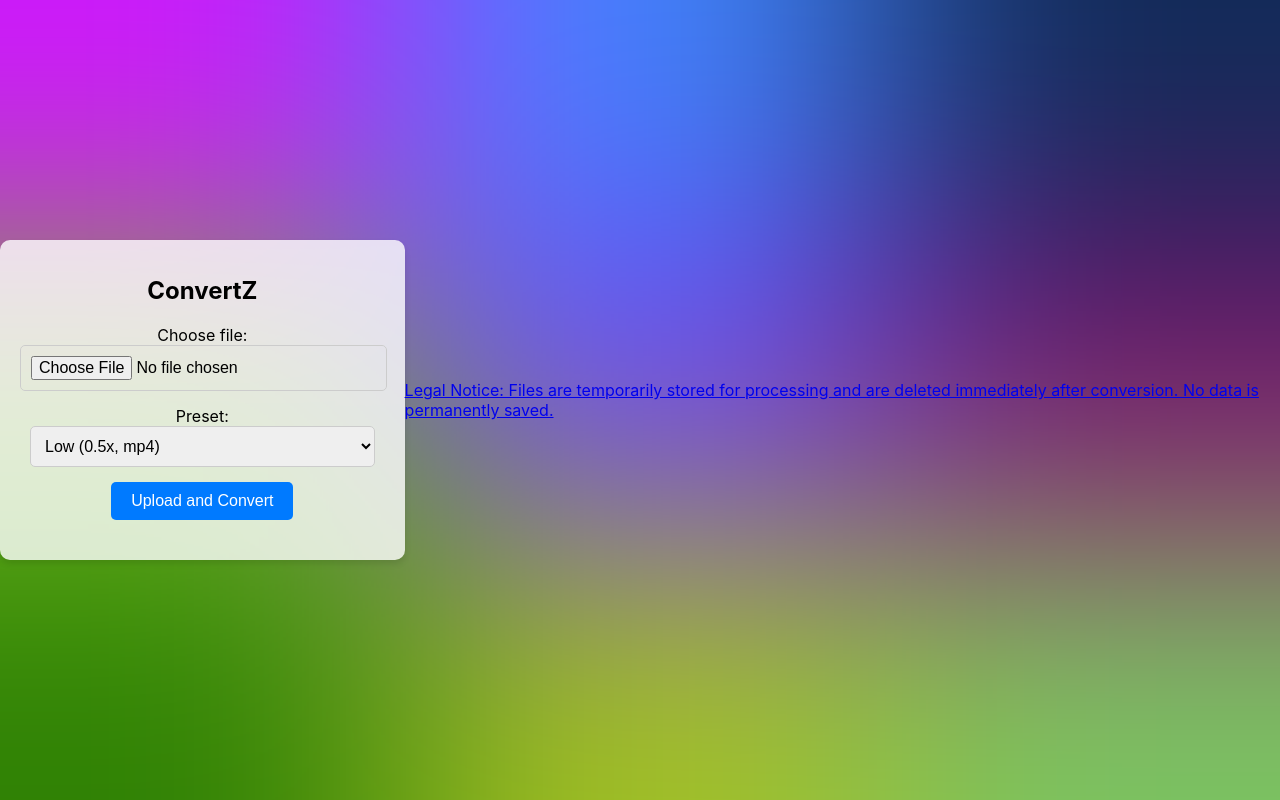
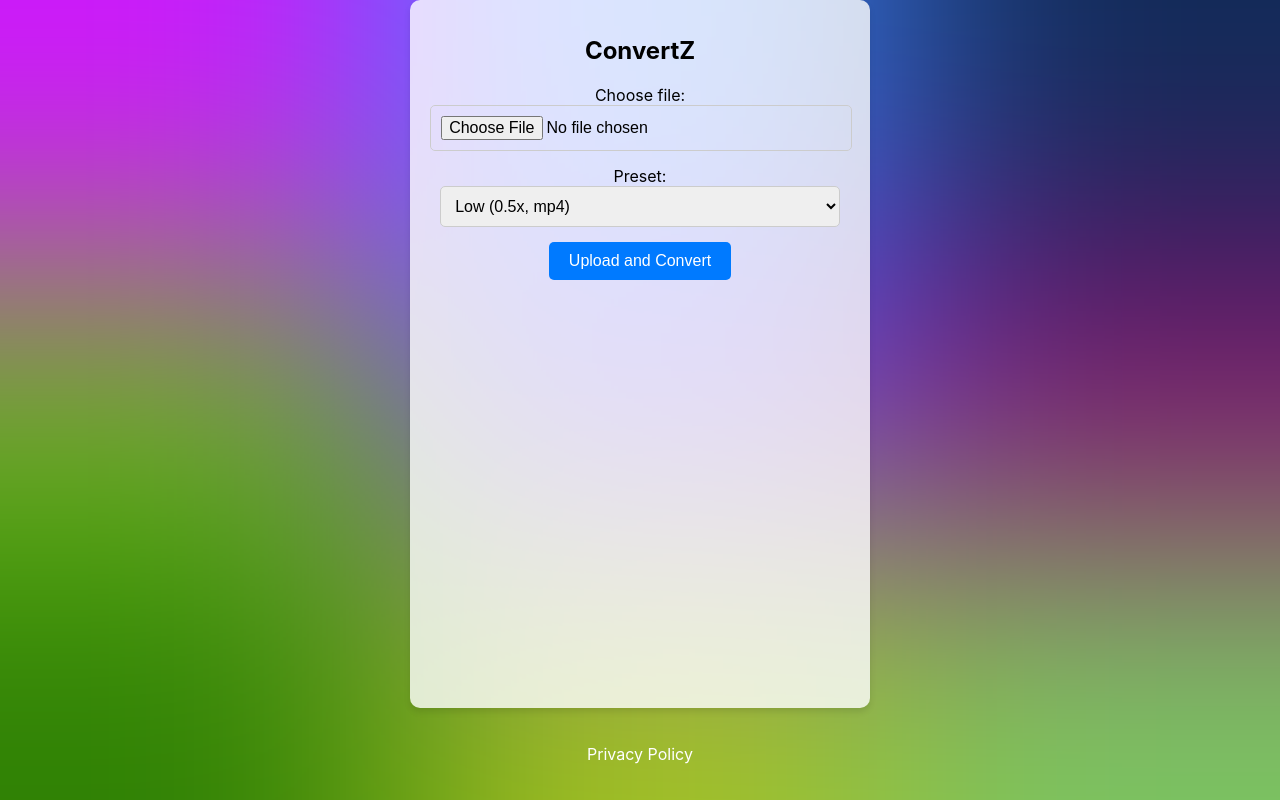
Before and after one commit to Arthur2500/ConvertZ, a Flask app: page / in a window 1280 px wide. Run offline with Flask 3, Linux system fonts and the light colour scheme.

Commit message:
Update index.html

```diff
--- a/app/templates/index.html
+++ b/app/templates/index.html
@@ -5,6 +5,24 @@
     <meta name="viewport" content="width=device-width, initial-scale=1.0">
     <title>ConvertZ</title>
     <link rel="stylesheet" href="static/styles.css">
+    <style>
+        body {
+            display: flex;
+            flex-direction: column;
+            min-height: 100vh;
+        }
+        .container {
+            flex: 1;
+        }
+        footer {
+            text-align: center;
+            margin: 20px 0;
+        }
+        footer a {
+            color: white;
+            text-decoration: none;
+        }
+    </style>
 </head>
 <body>
     <div class="container">
@@ -48,7 +66,7 @@
     </div>
 
     <footer>
-        <p><a href="privacy.html" target="_blank">Legal Notice: Files are temporarily stored for processing and are deleted immediately after conversion. No data is permanently saved.</a></p>
+        <p><a href="privacy.html" target="_blank">Privacy Policy</a></p>
     </footer>
 
     <script>
```
